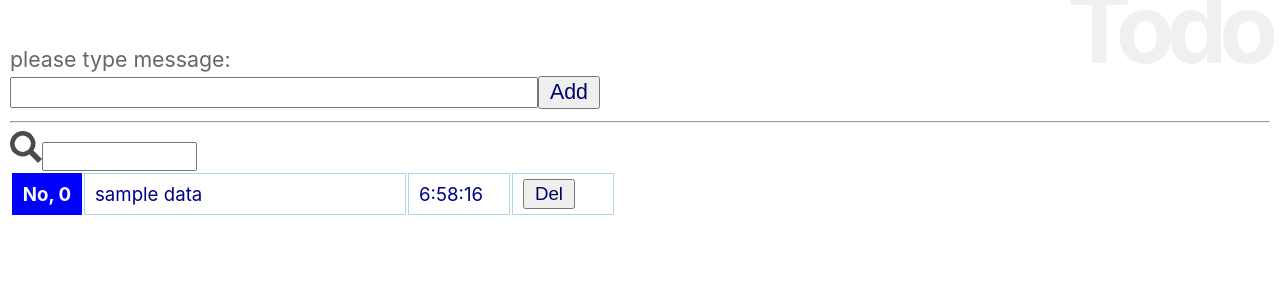
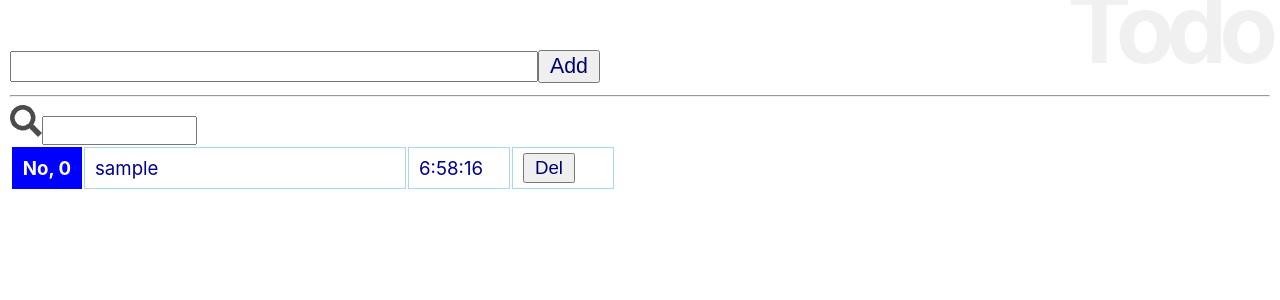
Before and after one commit to kanterbury/react_todo_app, a React (Create React App) app: page / in a window 1280 px wide. Shown: the top 300 px of the page. Built offline with nearby package versions, Linux system fonts and the light colour scheme.

Commit message:
data -> todoList
Todoリストのデータを保持するリストdataをtodoListに改名しました

```diff
--- a/src/todo/DelForm.js
+++ b/src/todo/DelForm.js
@@ -45,7 +45,7 @@ class DelForm extends Component {
 
   render(){
     let n = 0;
-    let items = this.props.data.map((value)=>(
+    let items = this.props.todoList.map((value)=>(
       <option key={n} value={n++}>{value.message.substring(0,10)}</option>
     ));
     return (
--- a/src/todo/Store.js
+++ b/src/todo/Store.js
@@ -1,10 +1,9 @@
 import { createStore } from 'redux';
 
 const initData = {
-  data:[{message:'sample data', created:new Date()}],
-  message:'please type message:',
+  todoList:[{message:'sample', created:new Date()}],
   mode:'default',
-  fdata:[]
+  fTodoList:[]
 };
 
 // レデューサー
@@ -28,54 +27,45 @@ export function todoReducer(state = initData, action) {
 
 // メモ追加のレデュース処理
 function addReduce(state, action){
-  let data = {
+  let newTodo = {
     message:action.message,
     created:new Date()
   };
-  let newdata = state.data.slice();
-  newdata.unshift(data);
+  let newTodoList = state.todoList.slice();
+  newTodoList.unshift(newTodo);
   return {
-    data:newdata,
-    message:'Added!',
+    todoList:newTodoList,
     mode:'default',
-    fdata:[]
+    fTodoList:[]
   };
 }
 
 // メモ検索のレデュース処理
 function findReduce(state, action){
   let f = action.find;
-  let fdata = [];
-  let message = "";
-  if(f != "" && f != null){
-    state.data.forEach((value)=>{
-      if (value.message.indexOf(f) >= 0){
-        fdata.push(value);
-      }
-    });
-    message = 'find "' + f + '":';
-  } else {
-    fdata = state.data;
-    message = 'please type message:';
-  }
+  let fTodoList = [];
+
+  state.todoList.forEach((value)=>{
+    if (value.message.indexOf(f) >= 0){
+      fTodoList.push(value);
+    }
+  });
 
   return {
-    data:state.data,
-    message:message,
+    todoList:state.todoList,
     mode:'find',
-    fdata:fdata
+    fTodoList:fTodoList
   };
 }
 
 // メモ削除のレデュース処理
 function deleteReduce(state, action){
-  let newdata = state.data.slice();
-  newdata.splice(action.index, 1);
+  let newTodoList = state.todoList.slice();
+  newTodoList.splice(action.index, 1);
   return {
-    data:newdata,
-    message:'delete "' + action.index + '":',
+    todoList:newTodoList,
     mode:'delete',
-    fdata:[]
+    fTodoList:[]
   }
 }
 
--- a/src/todo/Todo.js
+++ b/src/todo/Todo.js
@@ -9,36 +9,36 @@ class Todo extends Component {
 
 
   render(){
-    let data;
+    let todoList;
     let n = 0;
     switch (this.props.mode){
       case 'default':
-      data = this.props.data.map((value)=>(
+      todoList = this.props.todoList.map((value)=>(
         <Item key={value.message} value={value} index={n++} />
       ));
       break;
 
       case 'find':
-      data = this.props.fdata.map((value)=>(
+      todoList = this.props.fTodoList.map((value)=>(
         <Item key={value.message} value={value} index={n++}/>
       ));
       break;
 
 
       case 'delete':
-      data = this.props.data.map((value)=>(
+      todoList = this.props.todoList.map((value)=>(
         <Item key={value.message} value={value} index={n++} />
       ));
       break;
 
 
       default:
-      data = this.props.data.map((value)=>(
+      todoList = this.props.todoList.map((value)=>(
         <Item key={value.message} value={value} index={n++} />
       ));
     }
     return (
-      <table><tbody>{data}</tbody></table>
+      <table><tbody>{todoList}</tbody></table>
     );
   }
 }
```
